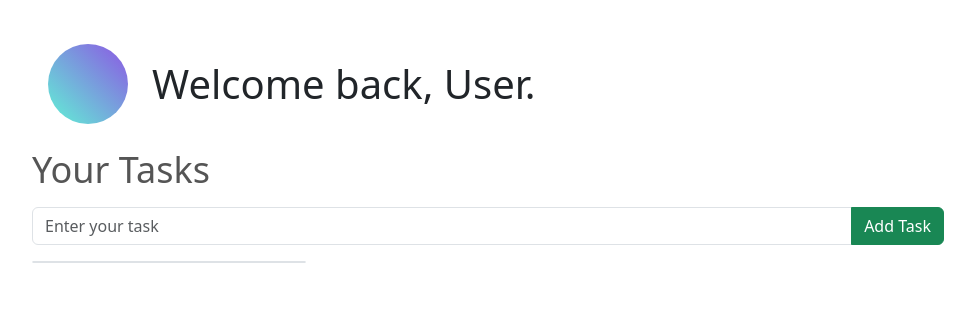
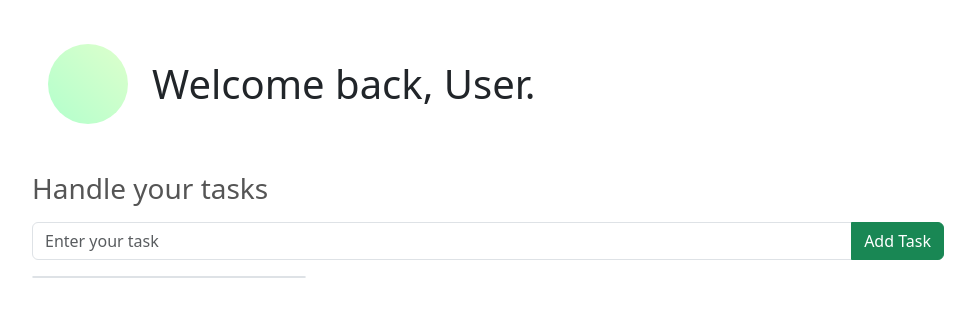
Before and after one commit to pedropa140/HACKRU2024, a Python web app: template flask/templates/sustainabilityplanner.html in a window 1280 px wide. Shown: the part 56-373 px from the top of the page, without its empty margins (152-1127 px from the left). Run offline with Jinja, Linux system fonts and the light colour scheme; the template is opened without the code that fills it, so the values that code supplies are empty.

Commit message:
amend planner

```diff
--- a/flask/templates/sustainabilityplanner.html
+++ b/flask/templates/sustainabilityplanner.html
@@ -105,8 +105,8 @@
             <div class="mask me-2" style="
                 background: linear-gradient(
                     45deg,
-                    hsla(168, 85%, 52%, 0.7),
-                    hsla(263, 88%, 45%, 0.7) 100%
+                    hsla(140, 100%, 50%, .3), /* Green color for the gradient */
+                    hsla(100, 100%, 50%, 0.2) 100%
                 );
                 border-radius: 50%;
                 display: flex;
@@ -120,8 +120,8 @@
             </div>
             <h1 class="mb-0 ms-3 fs-0">Welcome back, User.</h3>
         </div>
-        <div class='mt-lg-4'>
-        <h2 class="title d-flex mb-3">Your Tasks</h2>
+        <div class='mt-lg-5'>
+        <h2 class="title d-flex mb-3 fs-3">Handle your tasks</h2>
         <div id="taskInput" class="input-group mb-3">
             <input type="text" id="task" class="form-control rounded-start" placeholder="Enter your task">
             <button class="btn btn-success rounded-end" type="button" onclick="addTask()">Add Task</button>
```
